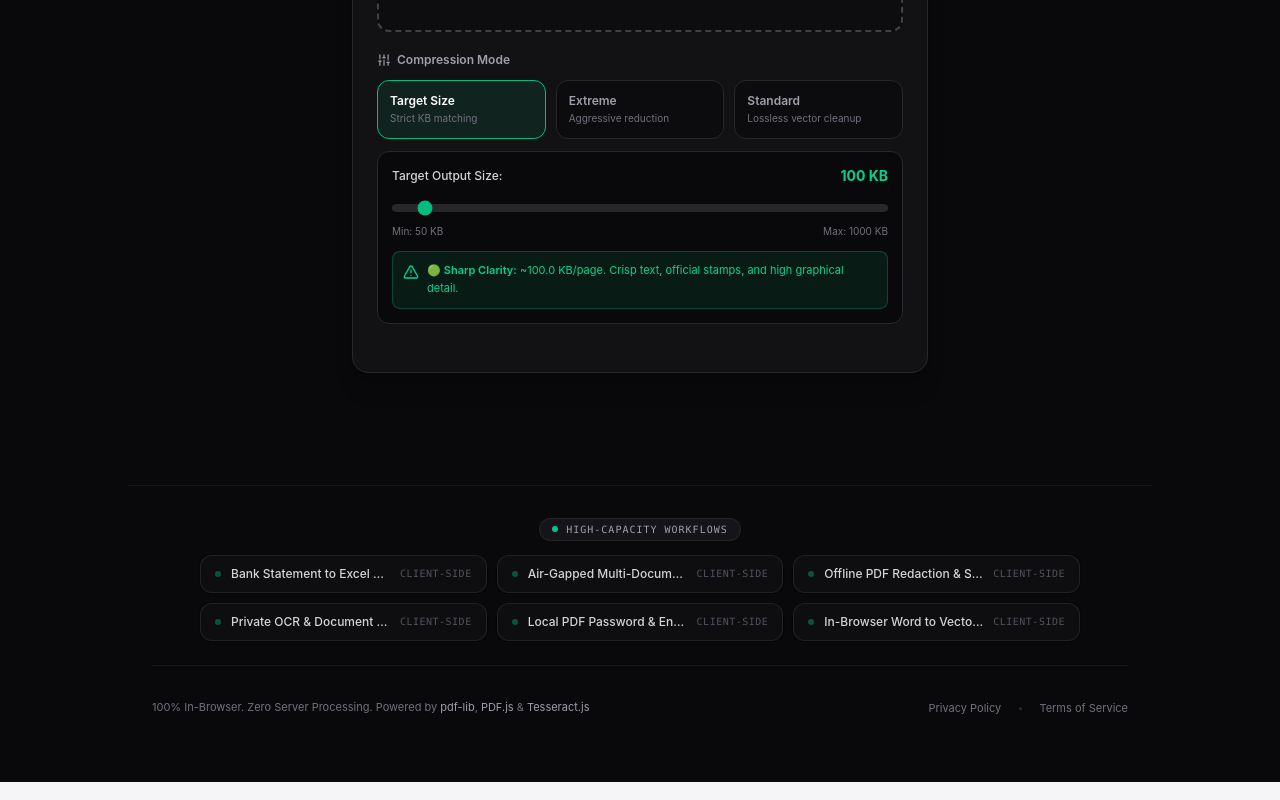
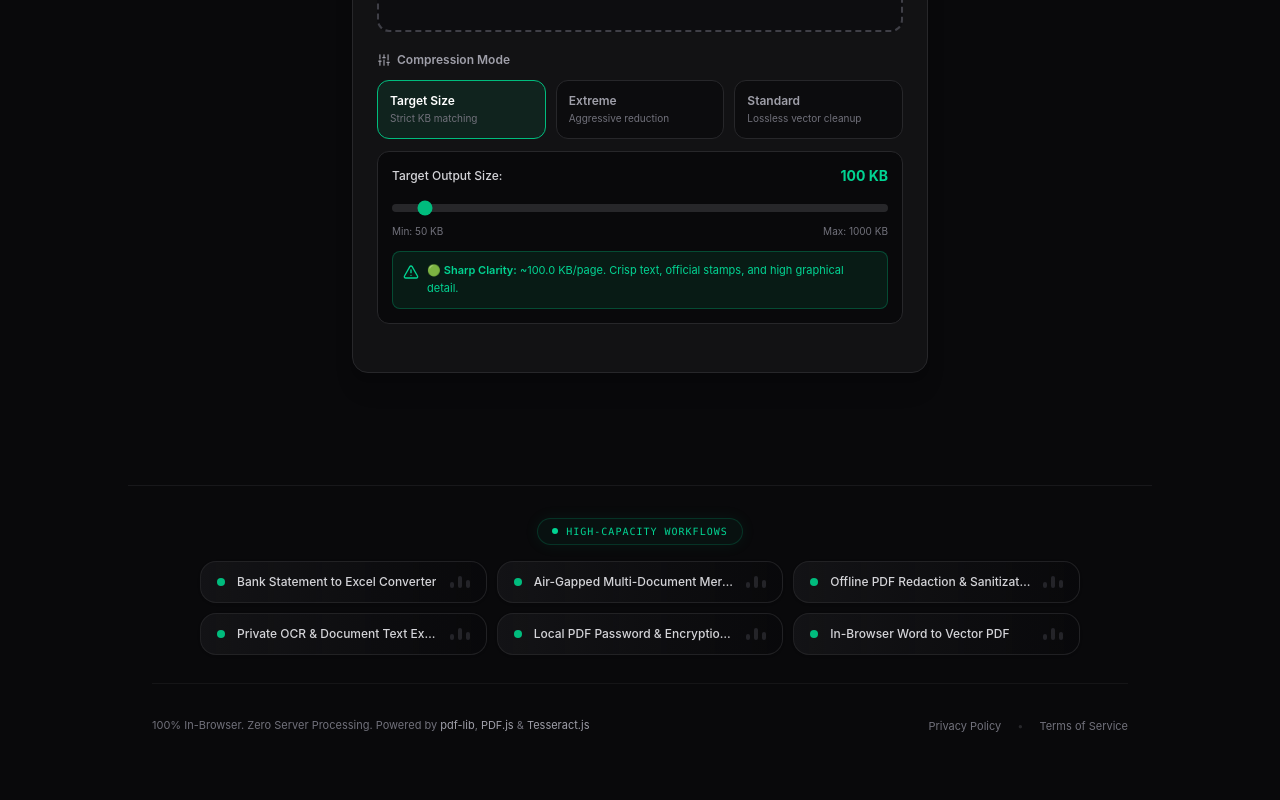
Before and after one commit to aniketgawandew65-pdf/privacy-pdf, a React (Vite) app: page / in a window 1280 px wide. Shown: the part 1073-1873 px from the top of the page. Built offline with nearby package versions, Linux system fonts and the light colour scheme.

Commit message:
Design(workflows): replace text badges with shimmer beam and animated telemetry bars

```diff
--- a/src/App.tsx
+++ b/src/App.tsx
@@ -579,27 +579,44 @@ export default function App() {
 
       {/* Footer */}
       <footer className="w-full max-w-5xl mx-auto mt-12 sm:mt-20 px-3 sm:px-6 py-6 sm:py-8 border-t border-zinc-900 flex flex-col gap-5 sm:gap-6 text-xs text-zinc-500">
-        <div className="flex flex-col items-center justify-center gap-3.5 pb-6 border-b border-zinc-900/80 w-full text-center">
-          <div className="inline-flex items-center gap-2 px-3 py-1 rounded-full bg-zinc-900/90 border border-zinc-800/80 text-[10px] font-mono uppercase tracking-widest text-zinc-400">
-            <span className="w-1.5 h-1.5 rounded-full bg-emerald-400 animate-pulse" />
+        <div className="flex flex-col items-center justify-center gap-4 pb-7 border-b border-zinc-900/80 w-full text-center">
+          {/* Ambient Header Pill */}
+          <div className="inline-flex items-center gap-2 px-3.5 py-1.5 rounded-full bg-emerald-500/5 border border-emerald-500/20 text-[10px] font-mono uppercase tracking-widest text-emerald-400 shadow-[0_0_15px_rgba(16,185,129,0.08)]">
+            <span className="relative flex h-1.5 w-1.5">
+              <span className="animate-ping absolute inline-flex h-full w-full rounded-full bg-emerald-400 opacity-75" />
+              <span className="relative inline-flex rounded-full h-1.5 w-1.5 bg-emerald-400" />
+            </span>
             <span>High-Capacity Workflows</span>
           </div>
 
-          <div className="grid grid-cols-1 sm:grid-cols-2 lg:grid-cols-3 gap-2 sm:gap-2.5 w-full max-w-4xl px-2">
+          {/* Micro-Card Grid with Shimmer & Beacon Glow */}
+          <div className="grid grid-cols-1 sm:grid-cols-2 lg:grid-cols-3 gap-2.5 w-full max-w-4xl px-2">
             {activeWorkflows.map((item, idx) => (
               <div
                 key={idx}
-                className="group relative flex items-center justify-between gap-2.5 px-3.5 py-2.5 rounded-xl bg-zinc-900/40 hover:bg-zinc-900/80 border border-zinc-800/80 hover:border-emerald-500/30 transition-all duration-200 shadow-sm text-left select-none"
+                className="group relative overflow-hidden flex items-center justify-between gap-3 px-4 py-3 rounded-2xl bg-gradient-to-r from-zinc-900/70 via-zinc-900/40 to-zinc-950/70 hover:from-zinc-900 hover:to-zinc-900/90 border border-zinc-800/80 hover:border-emerald-500/40 transition-all duration-300 shadow-sm hover:shadow-[0_0_25px_-5px_rgba(16,185,129,0.18)] text-left select-none cursor-default"
               >
-                <div className="flex items-center gap-2.5 min-w-0">
-                  <span className="w-1.5 h-1.5 rounded-full bg-emerald-500/40 group-hover:bg-emerald-400 group-hover:shadow-[0_0_8px_rgba(52,211,153,0.8)] transition-all shrink-0" />
+                {/* Diagonal Light Sweep Beam */}
+                <div className="absolute inset-0 -translate-x-full group-hover:translate-x-full transition-transform duration-1000 bg-gradient-to-r from-transparent via-emerald-400/10 to-transparent pointer-events-none" />
+
+                <div className="flex items-center gap-3 min-w-0">
+                  {/* Live Radar Beacon Pulse */}
+                  <span className="relative flex h-2 w-2 shrink-0">
+                    <span className="animate-ping absolute inline-flex h-full w-full rounded-full bg-emerald-400 opacity-40 group-hover:opacity-100" />
+                    <span className="relative inline-flex rounded-full h-2 w-2 bg-emerald-500 group-hover:shadow-[0_0_8px_rgba(52,211,153,0.9)] transition-all" />
+                  </span>
+
                   <span className="text-xs font-medium text-zinc-300 group-hover:text-white transition-colors truncate">
                     {item}
                   </span>
                 </div>
-                <span className="text-[10px] font-mono text-zinc-600 group-hover:text-emerald-400/80 transition-colors uppercase tracking-wider shrink-0">
-                  Client-side
-                </span>
+
+                {/* Minimal Glowing Signal Bars */}
+                <div className="flex items-end gap-1 shrink-0 opacity-50 group-hover:opacity-100 transition-opacity">
+                  <span className="w-1 h-1.5 rounded-full bg-zinc-700 group-hover:bg-emerald-400/70 transition-colors" />
+                  <span className="w-1 h-3 rounded-full bg-zinc-700 group-hover:bg-emerald-400 transition-colors group-hover:shadow-[0_0_6px_rgba(52,211,153,0.8)]" />
+                  <span className="w-1 h-2 rounded-full bg-zinc-700 group-hover:bg-emerald-500 transition-colors" />
+                </div>
               </div>
             ))}
           </div>
```
